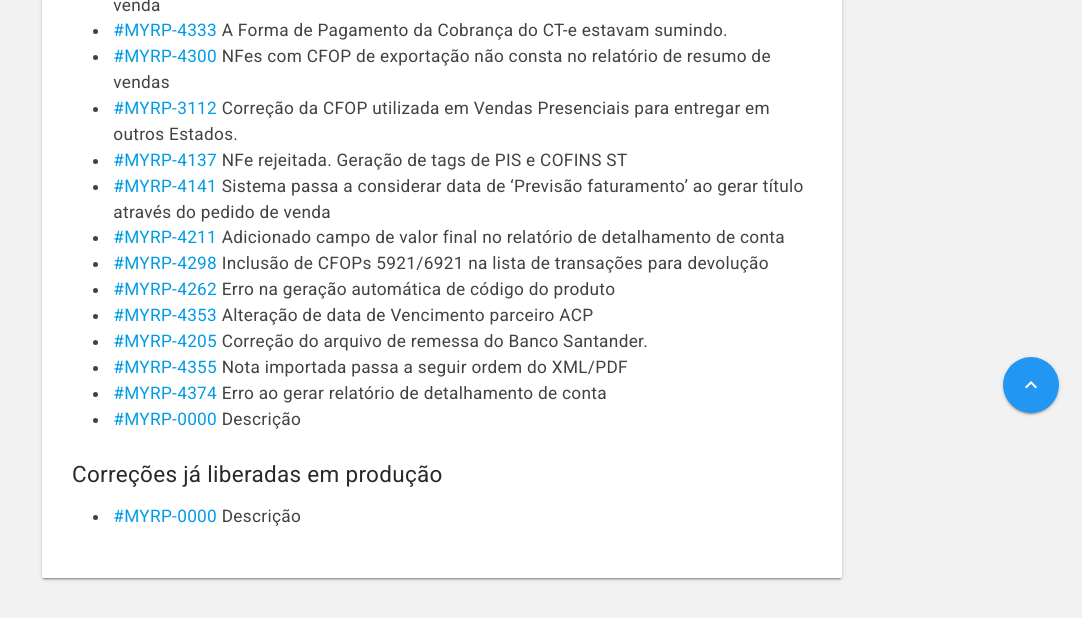
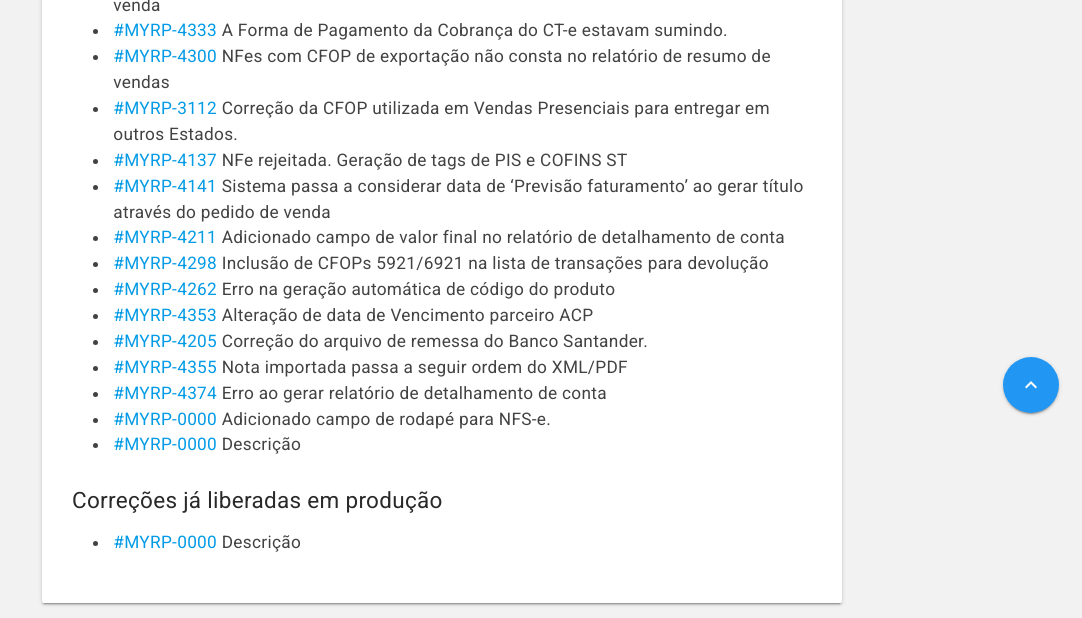
Before and after one commit to myrp-maicon/changelog-myrp, a Jekyll site: the page built from docs/myrp/19.07.01.md, in a window 1280 px wide. Shown: the part 464-1082 px from the top of the page, without its empty margins (198-1280 px from the left). Built offline with Jekyll 4.4.1, drawn with Linux system fonts in a browser that asks for light colours; nearby versions of some CDN libraries; our own code applies the rules of GitHub Pages for plain Markdown files; the repository's description, which GitHub fills in, is left out; before the commit the page ends 1057 px from its top, so only the background shows below that.

Commit message:
MC:MYRP-4631

```diff
--- a/docs/myrp/19.07.01.md
+++ b/docs/myrp/19.07.01.md
@@ -18,6 +18,7 @@
 * [#MYRP-4205](https://devmyrp.atlassian.net/browse/MYRP-4205) Correção do arquivo de remessa do Banco Santander.
 * [#MYRP-4355](https://devmyrp.atlassian.net/browse/MYRP-4355) Nota importada passa a seguir ordem do XML/PDF
 * [#MYRP-4374](https://devmyrp.atlassian.net/browse/MYRP-4374) Erro ao gerar relatório de detalhamento de conta
+* [#MYRP-0000](https://devmyrp.atlassian.net/browse/MYRP-4361) Adicionado campo de rodapé para NFS-e.
 * [#MYRP-0000](https://devmyrp.atlassian.net/browse/MYRP-0000) Descrição
 
 
```
